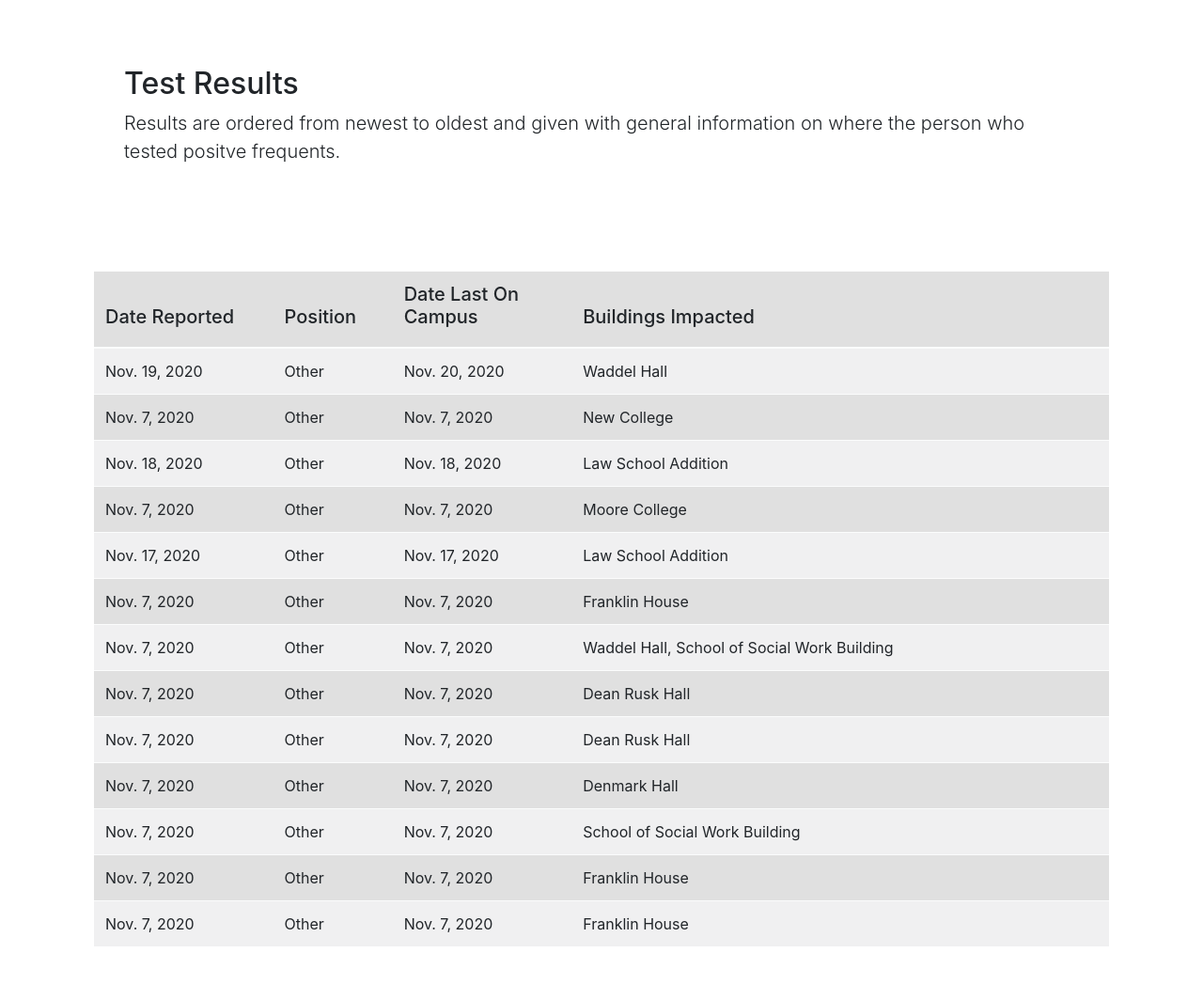
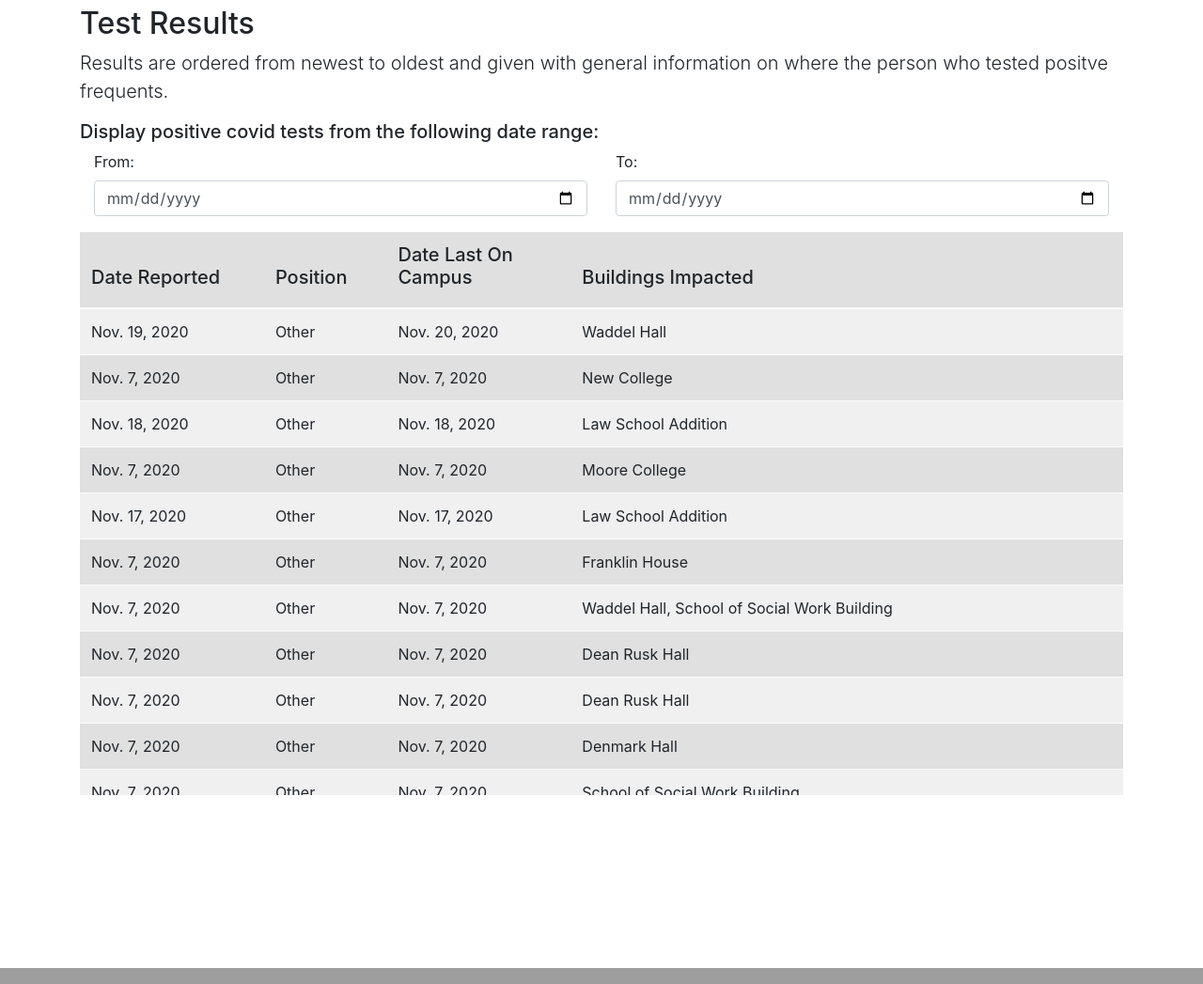
Before and after one commit to pranayk2610/Hydroxychloroquine, a Django app: page /data/ in a window 1280 px wide. Shown: the part 1026-2073 px from the top of the page at 94% size. Run offline with Django 3.2, Linux system fonts and the light colour scheme; data comes from the database, SQL or seed files in the repository; both versions use the stored data as it was after the commit; some libraries are stand-ins or nearby versions.

Commit message:
added scrollable windows to positive test data and buildings signed up and date selecton for positve test data

```diff
--- a/django_project/Hydroxychloroquine/templates/Hydroxychloroquine/account.html
+++ b/django_project/Hydroxychloroquine/templates/Hydroxychloroquine/account.html
@@ -65,7 +65,7 @@
                   <h2>Selected Buildings</h2>
               </div>
               <div class="row justify-content-center">
-                  <div class="col justify-content-center">
+                  <div class="col justify-content-center overflow-auto" style="max-height: 200px;">
                       <ul class="list-group">
                           <div class="row">
                              <div class="col-6">
--- a/django_project/Hydroxychloroquine/templates/Hydroxychloroquine/data.html
+++ b/django_project/Hydroxychloroquine/templates/Hydroxychloroquine/data.html
@@ -10,14 +10,32 @@
         <div>
             <iframe src="https://covid19.biglocalnews.org/county-maps/index.html?embed=stateCounty#/county/13059" width="100%" height="950" marginheight="0" marginwidth="0" frameborder="0"></iframe>
         </div>
-        <div class="jumbotron " style="background-color: white">
-            <h2 class="display-15" >Test Results</h1>
+        <div class="row">
+            <h2 class="display-15" >Test Results</h2>
             <p class="lead">
                 Results are ordered from newest to oldest and given with general information on where the person who
                 tested positve frequents.
             </p>
         </div>
-        <table class="table table-striped table-light justify-content-center">
+        <div class="row">
+            <h5>Display positive covid tests from the following date range:</h5>
+        </div>
+        <div class="row">
+            <div class="col">
+                <div class="form-group top">
+                    <label for="dataStartDate">From:</label>
+                    <input type="date" data-provide="datepicker" id="dataStartDate" aria-describedby="dateClarification" class="form-control">
+                </div>
+            </div>
+            <div class="col">
+                <div class="form-group top">
+                    <label for="dataEndDate">To:</label>
+                    <input type="date" data-provide="datepicker" id="dataEndDate" aria-describedby="dateClarification" class="form-control">
+                </div>
+            </div>
+        </div>
+        <div class="row overflow-auto" style="max-height: 600px;">
+            <table class="table table-striped table-light justify-content-center overflow-auto" style="max-height: 200px;">
               <thead>
                   <tr>
                       <th width="15%">
@@ -47,6 +65,12 @@
                   {% endfor %}
               </tbody>
             </table>
+        </div>
+
+        <div class="jumbotron " style="background-color: white">
+
+        </div>
+
         <br>
         </div>
     </div>
```
Also changed, not shown: django_project/db.sqlite3. Lines whose indentation alone changed are shown as unchanged.
